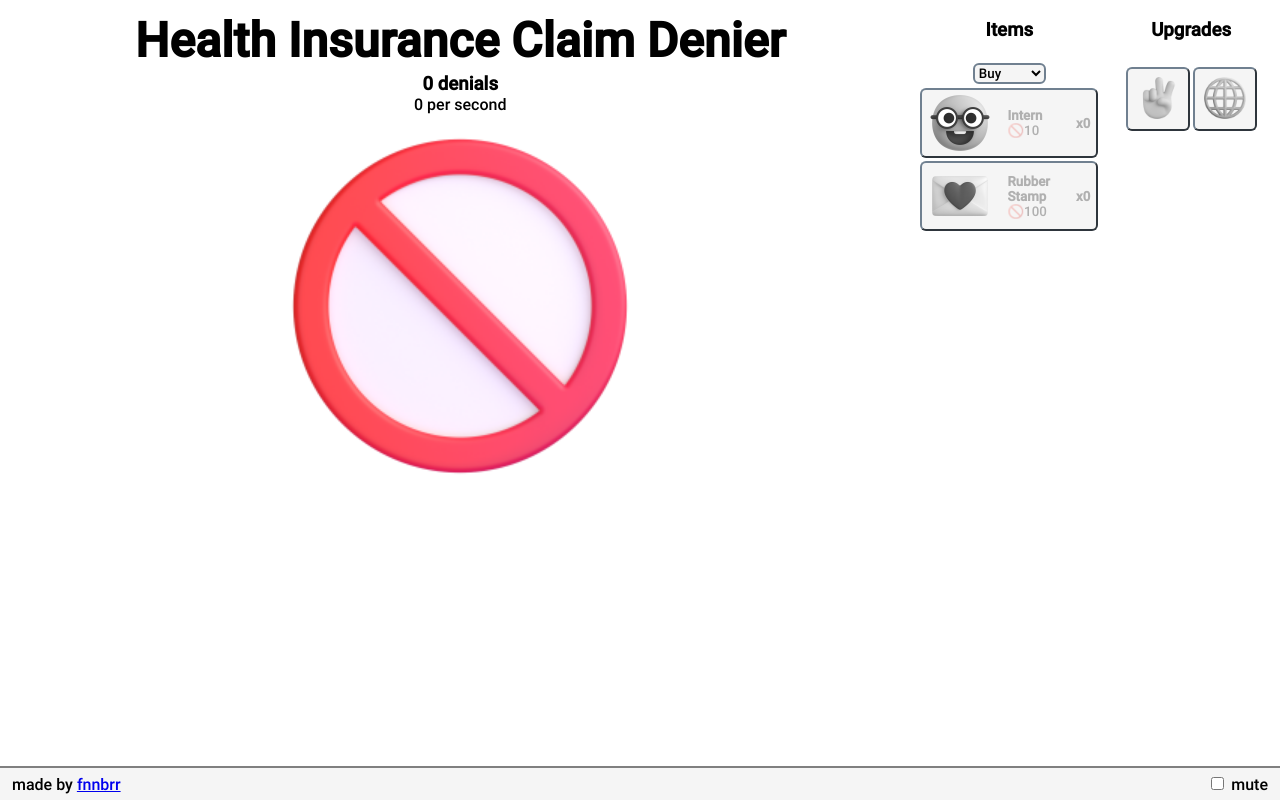
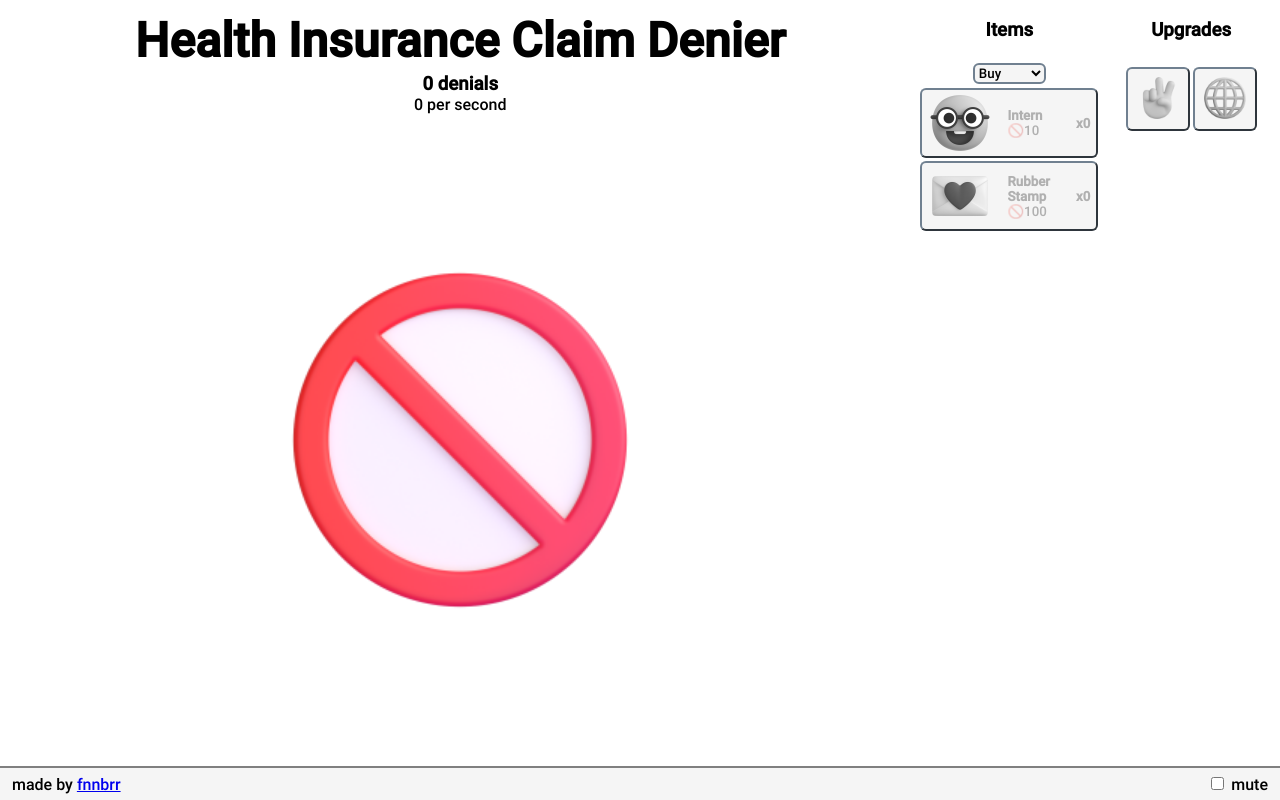
Before and after one commit to fnnbrr/claim-denier, a SvelteKit app: page / in a window 1280 px wide. Built offline with nearby package versions, Linux system fonts and the light colour scheme.

Commit message:
Button now centered in desktop mode

```diff
--- a/src/clicker-button.svelte
+++ b/src/clicker-button.svelte
@@ -34,6 +34,7 @@
   }
 </script>
 
+<div class="fill-parent">
   <img
     src={prohibitedIcon}
     alt="prohibited icon"
@@ -49,50 +50,23 @@
   >
     <area shape="circle" coords="127,127,112" alt="circlular click area" />
   </map>
+</div>
 <audio src={clickSfx} volume={0.5} bind:this={audio}></audio>
 
 <style>
-  /* TODO resizing wonky, also map isn't resized, clicking weird */
-  .fixed-container {
-    /* height: min(75%, 256px); */
-    /* flex-grow: 1;
-    flex-shrink: 1;
-    flex-basis: auto; */
-    /* max-width: 100%; */
-    /* object-fit: contain; */
-    /* display: flex; */
-    /* width: 100%; */
-    /* height: 100%; */
-    /* height: min(70%, 384px); */
-    /* flex: 1; */
-    /* overflow: hidden; Prevent the container from exceeding parent's bounds */
-    /* display: flex;
-    flex-direction: column;
-    justify-content: center; */
-    min-height: 0; /* https://stackoverflow.com/a/66689926 */
+  /* TODO map isn't resized, clicking weird */
+
+  .fill-parent {
     width: 100%;
     height: 100%;
-    pointer-events: none;
-    position: relative;
-  }
-
-  .resized-container {
-    width: 100%;
-    height: 100%;
-    max-width: 384px;
-    max-height: 384px;
-    position: absolute;
-    transform-origin: center;
-    pointer-events: none;
-
     display: flex;
     flex-direction: column;
     justify-content: center;
     align-items: center;
-    /* min-height: 0; https://stackoverflow.com/a/66689926 */
-    /* max-width: 100%;
-    max-height: 100%; */
-    /*pointer-events: none; */
+
+    /* Necessary to allow img to shrink as flex item: https://stackoverflow.com/a/66689926 */
+    min-width: 64px;
+    min-height: 64px;
   }
 
   img {
@@ -100,7 +74,6 @@
     max-width: 384px;
     max-height: 384px;
     transform-origin: center;
-
     object-fit: contain;
 
     /* Necessary to allow img to shrink as flex item: https://stackoverflow.com/a/66689926 */
@@ -111,10 +84,4 @@
   map {
     cursor: pointer;
   }
-
-  /* @media (min-width: 700px) {
-    div {
-      margin-top: 50px;
-    }
-  } */
 </style>
--- a/src/routes/+page.svelte
+++ b/src/routes/+page.svelte
@@ -34,7 +34,6 @@
     align-items: center;
     height: calc(100svh - 34px);
     width: 100%;
-    overflow: hidden;
   }
 
   /* For desktop, show button and store in a row */
```
Lines whose indentation alone changed are shown as unchanged.
